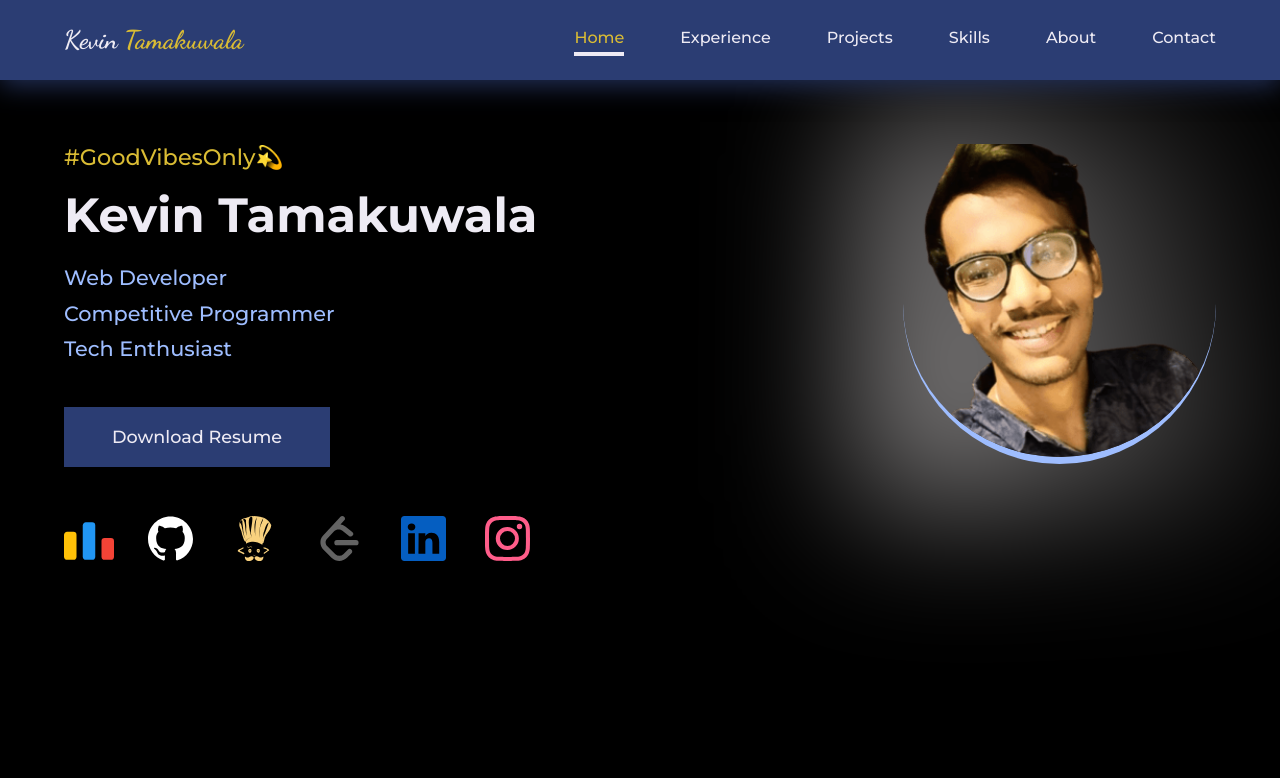
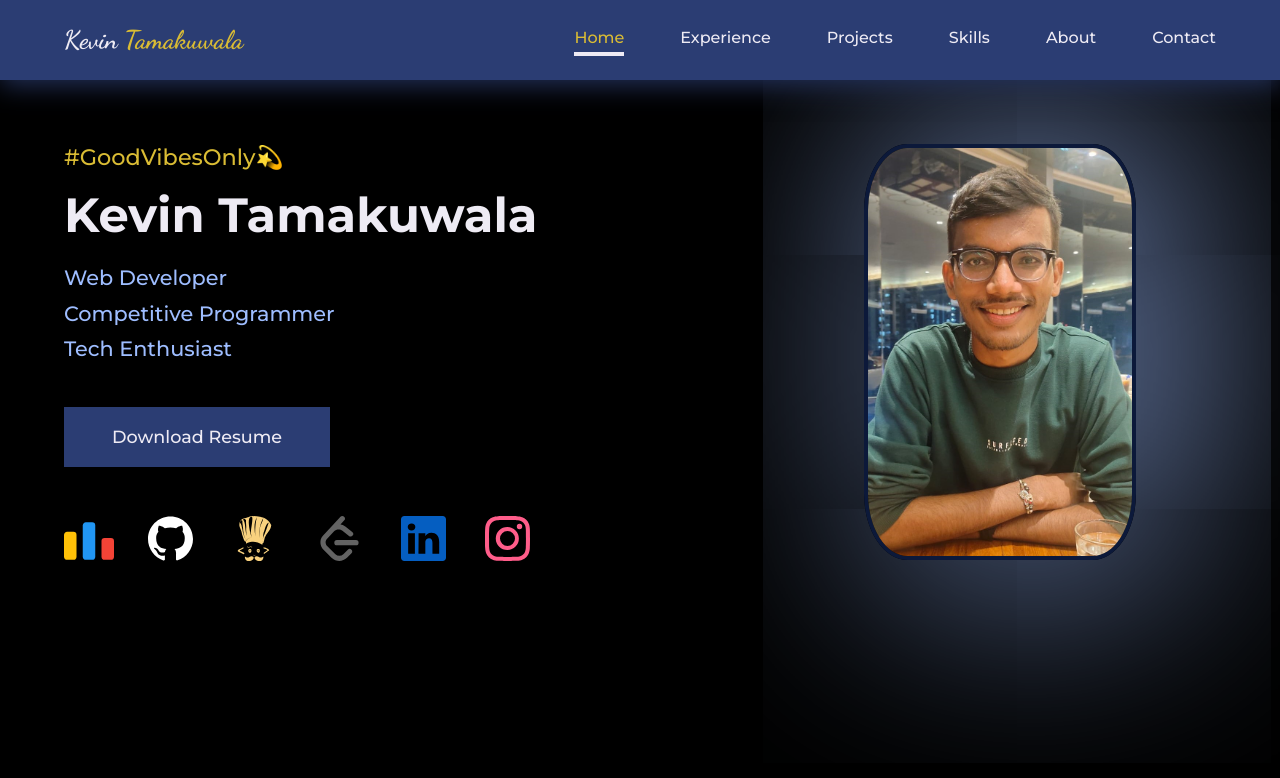
Before and after one commit to kevintamakuwala/PortFolio-Kevin, a React (Create React App) app: page / in a window 1280 px wide. Shown: the top 778 px of the page. Built offline with nearby package versions, Linux system fonts and the light colour scheme.

Commit message:
Improved the look and feel

```diff
--- a/src/components/Header.jsx
+++ b/src/components/Header.jsx
@@ -1,6 +1,6 @@
 import React, { useEffect } from "react";
 import { Link } from "react-router-dom";
-import img from "../images/kevin.png";
+import img from "../images/kevin.jpg";
 import "../pages/home/home.css";
 import AOS from "aos";
 import "aos/dist/aos.css";
--- a/src/data.js
+++ b/src/data.js
@@ -9,7 +9,7 @@ export const links = [
   },
   {
     name: "Projects",
-    path: "/Projects",
+    path: "/projects",
   },
   {
     name: "Skills",
@@ -168,16 +168,15 @@ export const timelineElements = [
   },
   {
     id: 3,
-    title: "Member - CodeChef DDU Chapter",
+    title: "Core Commitee Member - Decrypters CP Club",
     location: "Dharmsinh Desai University",
     description: [
-      "I actively contribute to the growth and success of the chapter by participating in events, sharing knowledge, and fostering a supportive community of coders.",
-      "I create opportunities to enhance coding abilities, learn from peers, connect with like-minded individuals, and contribute to a vibrant coding community.",
+      "Role: I instructed Recursion and Backtracking to a group of 50+ competitive programming enthusiasts, playing a pivotal role in the club\'s development. My contributions included Problem Setting, knowledge dissemination, event management and nurturing a collaborative coder community, all of which significantly contributed to its success.",
     ],
     // description2:"",
     // buttonText: "View Completion Letter",
     // link:"",
-    date: "April 2023 - Present",
+    date: "July 2023 - October 2023",
     icon: "work",
   },
   {
--- a/src/pages/about/About.jsx
+++ b/src/pages/about/About.jsx
@@ -1,51 +1,36 @@
 import React from "react";
 import "./about.css";
-import { useState, useEffect } from "react";
-import Loader from "../../components/Loader";
 import img from "./../../images/code.png";
 import { BsInfoCircle } from "react-icons/bs";
 
-
-
-
 export const About = () => {
-  const [isLoading, setIsloading] = useState(true);
-  useEffect(() => {
-    setTimeout(() => {
-      setIsloading(false);
-    }, 2500);
-  });
   const mystyle = {
     display: "flex",
     placeItems: "center",
   };
   return (
     <>
-      {isLoading ? (
-        <Loader></Loader>
-      ) : (
       <header
         className="skills skills__container"
         data-aos="zoom-in"
         data-aos-easing="linear"
         data-aos-duration="1500"
       >
-          <div
-
-          >
+        <div>
           <h2 className="heading__container">
             <BsInfoCircle />
             about me
           </h2>
         </div>
         <div className="about__container" style={mystyle}>
-
-              <div className="about-left"
-
-              >
+          <div className="about-left">
             <p>
-                  Hello and welcome to my portfolio! I am passionate about
-                  building beautiful, functional websites using HTML, CSS, JavaScript, and ReactJS. Apart from my technical skills, I also possess strong analytical and problem-solving abilities, which enable me to identify and fix issues quickly. When I am not coding, you can find me binging movies, stargazing, or having a cup of tea.
+              Hello and welcome to my portfolio! I am passionate about building
+              beautiful, functional websites using HTML, CSS, JavaScript, and
+              ReactJS. Apart from my technical skills, I also possess strong
+              analytical and problem-solving abilities, which enable me to
+              identify and fix issues quickly. When I am not coding, you can
+              find me binging movies, stargazing, or having a cup of tea.
             </p>
           </div>
           <div className="about-right">
@@ -53,7 +38,6 @@ export const About = () => {
           </div>
         </div>
       </header>
-      )}
     </>
   );
 };
--- a/src/pages/contact/Contact.jsx
+++ b/src/pages/contact/Contact.jsx
@@ -4,20 +4,13 @@ import { BsGithub } from "react-icons/bs";
 import { SiGmail } from "react-icons/si";
 import React, { useRef } from "react";
 import emailjs from "@emailjs/browser";
-import { useState, useEffect } from "react";
+import { useEffect } from "react";
 import Loader from "../../components/Loader";
 
 import AOS from "aos";
 import "aos/dist/aos.css";
 
 export const Contact = () => {
-  const [isLoading, setIsloading] = useState(true);
-  useEffect(() => {
-    setTimeout(() => {
-      setIsloading(false);
-    }, 2500);
-  });
-
   useEffect(() => {
     AOS.init({
       once: true,
@@ -38,21 +31,18 @@ export const Contact = () => {
       )
       .then(
         (result) => {
-          console.log(result.text);
+          // console.log(result.text);
           e.target.reset();
           alert("Message Sent Successfully.");
         },
         (error) => {
-          console.log(error.text);
+          alert("Oops, Something went wrong!!!");
         }
       );
   };
 
   return (
     <>
-      {isLoading ? (
-        <Loader></Loader>
-      ) : (
       <section
         className="contact__container"
         id="contact"
@@ -142,7 +132,6 @@ export const Contact = () => {
           </div>
         </div>
       </section>
-      )}
     </>
   );
 };
--- a/src/pages/experience/Experience.jsx
+++ b/src/pages/experience/Experience.jsx
@@ -17,13 +17,7 @@ import "aos/dist/aos.css";
 const Experience = () => {
   let workIconStyles = { background: "#06D6A0" };
   let schoolIconStyles = { background: "#f9c74f" };
-  const [isLoading, setIsloading] = useState(true);
 
-  useEffect(() => {
-    setTimeout(() => {
-      setIsloading(false);
-    }, 2500);
-  });
   useEffect(() => {
     AOS.init({
       once: true,
@@ -31,9 +25,6 @@ const Experience = () => {
   }, []);
   return (
     <>
-      {isLoading ? (
-        <Loader></Loader>
-      ) : (
       <div
         className="experience__container"
         data-aos="zoom-in"
@@ -103,7 +94,6 @@ const Experience = () => {
           })}
         </VerticalTimeline>
       </div>
-      )}
     </>
   );
 };
--- a/src/pages/home/Home.jsx
+++ b/src/pages/home/Home.jsx
@@ -3,13 +3,26 @@ import Header from "../../components/Header";
 import "./home.css";
 import { useState, useEffect } from "react";
 import Loader from "../../components/Loader";
+import Experience from "./../experience/Experience";
+import Projects from "./../projects/Projects";
+
 export const Home = () => {
   const [isLoading, setIsloading] = useState(true);
   useEffect(() => {
     setTimeout(() => {
       setIsloading(false);
-    }, 2500);
+    }, 2000);
   });
-  return <>{isLoading ? <Loader></Loader> : <Header />}</>;
+  return (
+    <>
+      {isLoading ? (
+        <Loader></Loader>
+      ) : (
+        <>
+          <Header />
+        </>
+      )}
+    </>
+  );
 };
 export default Home;
--- a/src/pages/home/home.css
+++ b/src/pages/home/home.css
@@ -75,12 +75,11 @@
     }
 }
 .main__header-circle {
-    width: 25rem;
-    height: 25rem;
     background: linear-gradient(75deg, #9d9a9a, transparent);
     border-radius: 5%;
     position: absolute;
     filter: blur(70px);
+
     transition: var(--transition);
 }
 
@@ -89,20 +88,22 @@
 }
 
 .main__header-image img {
-   cursor: pointer;
-   border-bottom-left-radius: 50%;
-   border-bottom: 7px solid var(--blue-color-200);
-   border-bottom-right-radius: 50%;
-   height: 20rem;
-   width: auto;
+    margin: 0 5rem;
+    cursor: pointer;
+    height: 26rem;
+    width: 17rem;
+    border: 0.25rem solid #0c193a;
+    border-radius: 16%;
+    box-shadow: 2rem 0rem 25rem 0rem;
 }
 
 .main__header-right:hover .main__header-circle {
     filter: blur(55px);
 }
-@media screen and (max-width:760px) {
+@media screen and (max-width:882px) {
     .main__header-container{
       flex-direction: column-reverse;
+      gap:4rem;
 
     align-items: center;
     }
--- a/src/pages/projects/Projects.jsx
+++ b/src/pages/projects/Projects.jsx
@@ -8,14 +8,6 @@ import { useState, useEffect } from "react";
 import Loader from "../../components/Loader";
 
 const Projects = () => {
-  const [isLoading, setIsloading] = useState(true);
-
-  useEffect(() => {
-    setTimeout(() => {
-      setIsloading(false);
-    }, 2500);
-  });
-
   useEffect(() => {
     AOS.init({
       once: true,
@@ -24,9 +16,6 @@ const Projects = () => {
 
   return (
     <>
-      {isLoading ? (
-        <Loader></Loader>
-      ) : (
       <div
         className="projects__container"
         data-aos="zoom-in"
@@ -50,10 +39,7 @@ const Projects = () => {
                     key={index}
                   >
                     <figure className="news_hor">
-                        <img
-                          src={require(`./../../images/${name}.png`)}
-                          alt=""
-                        />
+                      <img src={require(`./../../images/${name}.png`)} alt="" />
                       <div className="figcaption__container">
                         <figcaption>
                           <div className="title-projects">
@@ -89,7 +75,6 @@ const Projects = () => {
           </div>
         </div>
       </div>
-      )}
     </>
   );
 };
--- a/src/pages/skills/Skills.jsx
+++ b/src/pages/skills/Skills.jsx
@@ -2,18 +2,11 @@ import React from "react";
 import "./skills.css";
 import { skills } from "../../data";
 import { GiCutDiamond } from "react-icons/gi";
-import { useState, useEffect } from "react";
+import { useEffect } from "react";
 import Loader from "../../components/Loader";
 import AOS from "aos";
 import "aos/dist/aos.css";
 export const Skills = () => {
-  const [isLoading, setIsloading] = useState(true);
-  useEffect(() => {
-    setTimeout(() => {
-      setIsloading(false);
-    }, 2500);
-  });
-
   useEffect(() => {
     AOS.init({
       once: true,
@@ -22,9 +15,6 @@ export const Skills = () => {
 
   return (
     <>
-      {isLoading ? (
-        <Loader></Loader>
-      ) : (
       <section
         className="skills skills__container"
         id="skills"
@@ -63,7 +53,6 @@ export const Skills = () => {
           </div>
         </div>
       </section>
-      )}
     </>
   );
 };
```
Also changed, not shown: src/pages/about/about.css (+8 -4 lines), src/images/kevin.jpg (added), 1 other file (tests, documents, lock files or other folders). Lines whose indentation alone changed are shown as unchanged.
